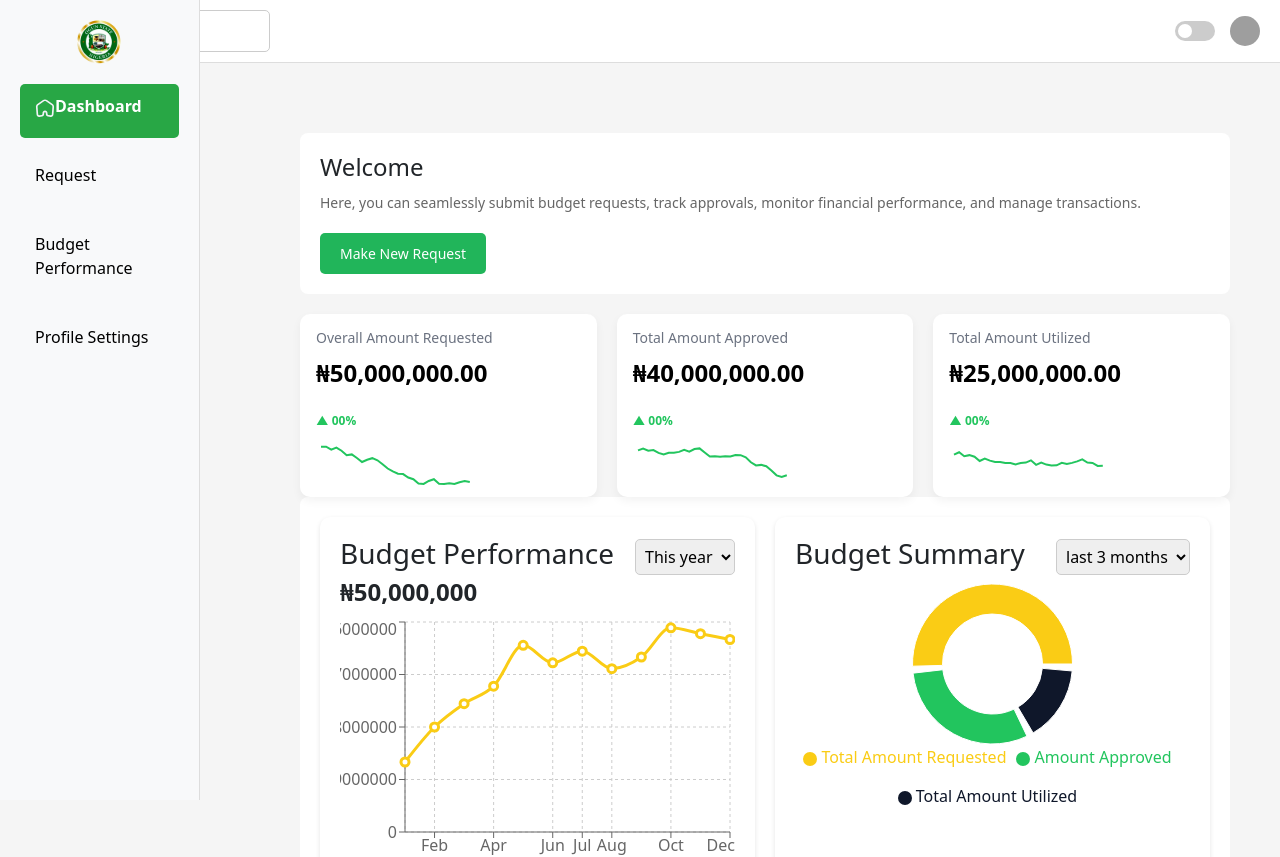
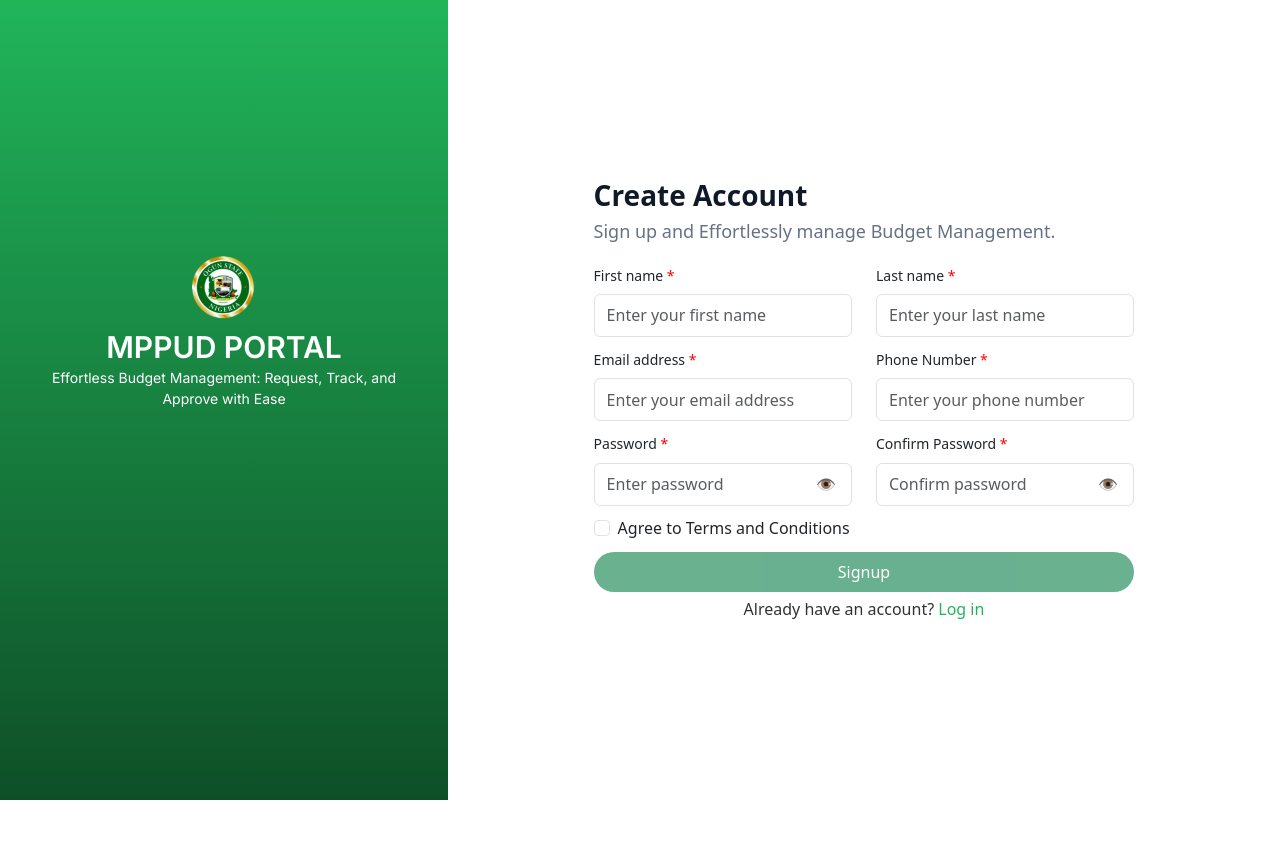
Before and after one commit to BrookesDev/MPPUD-PORTAL, a React (Create React App) app: page / in a window 1280 px wide. Shown: the top 857 px of the page. After the commit the page ends 800 px from the top, so only its background shows below. Built offline with nearby package versions, Linux system fonts and the light colour scheme; grey boxes are pictures that could not be loaded.

Commit message:
async ish fixd

```diff
--- a/package.json
+++ b/package.json
@@ -3,11 +3,12 @@
   "version": "0.1.0",
   "private": true,
   "dependencies": {
+    "@react-native-async-storage/async-storage": "^2.1.2",
     "@testing-library/dom": "^10.4.0",
     "@testing-library/jest-dom": "^6.6.3",
     "@testing-library/react": "^16.2.0",
     "@testing-library/user-event": "^13.5.0",
-    "axios": "^1.8.3",
+    "axios": "^1.8.4",
     "bootstrap": "^5.3.3",
     "isexe": "^3.1.1",
     "react": "^19.0.0",
--- a/src/App.js
+++ b/src/App.js
@@ -27,20 +27,11 @@ function App() {
     <Router>
       <Routes>
         {/* Routes that include the Sidebar */}
-        <Route path="/" element={<Dashboard />} />
+        <Route path="/" element={<Signup />} />
+        <Route path="/dashboard" element={<Dashboard />} />
         <Route
-          path="/request"
-          element={ <Request />
-          }
-        />
-        <Route
-          path="/budget-performance"
-          element={
-            <Layout>
-              <Budget />
-            </Layout>
-          }
-        />
+          path="/request" element={ <Request /> } />
+        <Route path="/budget-performance" element={ <Layout> <Budget /> </Layout> }  />
         <Route
           path="/profile-settings"
           element={
--- a/src/Pages/NewSignup/Login.js
+++ b/src/Pages/NewSignup/Login.js
@@ -4,8 +4,6 @@ import Form from "react-bootstrap/Form";
 import { Link } from "react-router-dom";
 import { Button, Spinner } from "react-bootstrap";
 import { useLocation, useNavigate } from "react-router-dom";
-// import { BASE_URL } from "../api/api";
-// import axios from "axios";
 import Container from "react-bootstrap/Container";
 import Row from "react-bootstrap/Row";
 import Col from "react-bootstrap/Col";
@@ -14,7 +12,9 @@ import slide from "../../Asset/slide.svg"
 import crossedEyeIcon from '../../Asset/crossedEyeIcon.svg';
 import errorIcon from '../../Asset/error.svg';
 import Carousel from "react-bootstrap/Carousel";
-// import AsyncStorage from "@react-native-async-storage/async-storage";
+import { BASE_URL } from "../../API/Api";
+// import localStorage from "@react-native-async-storage/async-storage";
+import axios from "axios";
 // import Swal from "sweetalert2";
 
 
@@ -35,9 +35,9 @@ function Login() {
     setActiveIndex(selectedIndex);
   };
 
-  const handleLogin = () => {
-    navigate('/');
-  }
+  // const handleLogin = () => {
+  //   navigate('/dashboard');
+  // }
 
   const togglePasswordVisibility = () => {
     setShowPassword(!showPassword);
@@ -49,105 +49,105 @@ const handleForgot = () => {
 
 
 
-// const handleLogin = async () => {
-//   setLoading(true);
-//   try {
-//       const response = await axios.post(`${BASE_URL}/login`,
-//           {
-//               email: email,
-//               password: password
-//           }
-//       );
+const handleLogin = async () => {
+  setLoading(true);
+  try {
+      const response = await axios.post(`${BASE_URL}/login`,
+          {
+              email: email,
+              password: password
+          }
+      );
 
-//       const result = response.data?.data?.user?.name;
-//       const cac = response.data?.data?.user?.customer?.cac;
-//       const businessName = response.data?.data?.user?.customer?.business_name;
-//       const add = response.data?.data?.user?.customer?.address;
-//       const incorporationDate = response.data?.data?.user?.customer?.date_incorporated;
-//       const em = response.data?.data?.user?.customer?.email;
-//       const ph = response.data?.data?.user?.customer?.phone;
-//       const st = response.data?.data?.user?.customer?.state;
-//       const lg = response.data?.data?.user?.customer?.lga;
-//       const tin = response.data?.data?.user?.customer?.tin;
-//       const nin = response.data?.data?.user?.customer?.nin;
-//       const gender = response.data?.data?.user?.customer?.gender;
-//       const userType = response.data?.data?.user?.user_type;
-//       const resulth = response.data?.data?.user?.first_name;
-//       const resulthh = response.data?.data?.user?.last_name;
-//       const resultx = response.data?.data?.user?.email;
-//       const resultxx = response.data?.data?.user?.phone;
-//       const address = response.data?.data?.user?.address;
-//       const dob = response.data?.data?.user?.customer?.dob;
-//       const state = response.data?.data?.user?.state;
-//       const results = response.data?.data?.token;
-//       const isFilled = response.data?.data?.user?.is_fill;
-//       const customerImage = response.data?.data?.user?.image;
-//       const customerPicture = response.data?.data?.user?.customer?.picture;
-//       const createdBy = response.data?.data?.user?.created_by;
+      const result = response.data?.data?.user?.name;
+      const cac = response.data?.data?.user?.customer?.cac;
+      const businessName = response.data?.data?.user?.customer?.business_name;
+      const add = response.data?.data?.user?.customer?.address;
+      const incorporationDate = response.data?.data?.user?.customer?.date_incorporated;
+      const em = response.data?.data?.user?.customer?.email;
+      const ph = response.data?.data?.user?.customer?.phone;
+      const st = response.data?.data?.user?.customer?.state;
+      const lg = response.data?.data?.user?.customer?.lga;
+      const tin = response.data?.data?.user?.customer?.tin;
+      const nin = response.data?.data?.user?.customer?.nin;
+      const gender = response.data?.data?.user?.customer?.gender;
+      const userType = response.data?.data?.user?.user_type;
+      const resulth = response.data?.data?.user?.first_name;
+      const resulthh = response.data?.data?.user?.last_name;
+      const resultx = response.data?.data?.user?.email;
+      const resultxx = response.data?.data?.user?.phone;
+      const address = response.data?.data?.user?.address;
+      const dob = response.data?.data?.user?.customer?.dob;
+      const state = response.data?.data?.user?.state;
+      const results = response.data?.data?.token;
+      const isFilled = response.data?.data?.user?.is_fill;
+      const customerImage = response.data?.data?.user?.image;
+      const customerPicture = response.data?.data?.user?.customer?.picture;
+      const createdBy = response.data?.data?.user?.created_by;
 
-//       console.log(response.data?.data?.user?.customer?.picture);
+      console.log(response.data?.data?.user?.customer?.picture);
 
-//       AsyncStorage.setItem('userName', result);
-//       AsyncStorage.setItem('createdBy', createdBy);
-//       AsyncStorage.setItem('businessName', businessName);
-//       AsyncStorage.setItem('customerImage', customerImage);
-//       AsyncStorage.setItem('cac', cac);
-//       AsyncStorage.setItem('gender', gender);
-//       AsyncStorage.setItem('tin', tin);
-//       AsyncStorage.setItem('nin', nin);
-//       AsyncStorage.setItem('add', add);
-//       AsyncStorage.setItem('incorporationDate', incorporationDate);
-//       AsyncStorage.setItem('em', em);
-//       AsyncStorage.setItem('ph', ph);
-//       AsyncStorage.setItem('st', st);
-//       AsyncStorage.setItem('lg', lg);
-//       AsyncStorage.setItem('userType', userType);
-//       AsyncStorage.setItem('firstName', resulth);
-//       AsyncStorage.setItem('secondName', resulthh);
-//       AsyncStorage.setItem('userToken', results);
-//       AsyncStorage.setItem('userEmail', resultx);
-//       AsyncStorage.setItem('userPhone', resultxx);
-//       AsyncStorage.setItem('userAddress', address);
-//       AsyncStorage.setItem('dateOfBirth', dob);
-//       AsyncStorage.setItem('stateOfOrigin', state);
-//       AsyncStorage.setItem('isFilledState', isFilled);
-//       AsyncStorage.setItem('customerPicture', customerPicture);
+      localStorage.setItem('userName', result);
+      localStorage.setItem('createdBy', createdBy);
+      localStorage.setItem('businessName', businessName);
+      localStorage.setItem('customerImage', customerImage);
+      localStorage.setItem('cac', cac);
+      localStorage.setItem('gender', gender);
+      localStorage.setItem('tin', tin);
+      localStorage.setItem('nin', nin);
+      localStorage.setItem('add', add);
+      localStorage.setItem('incorporationDate', incorporationDate);
+      localStorage.setItem('em', em);
+      localStorage.setItem('ph', ph);
+      localStorage.setItem('st', st);
+      localStorage.setItem('lg', lg);
+      localStorage.setItem('userType', userType);
+      localStorage.setItem('firstName', resulth);
+      localStorage.setItem('secondName', resulthh);
+      localStorage.setItem('userToken', results);
+      localStorage.setItem('userEmail', resultx);
+      localStorage.setItem('userPhone', resultxx);
+      localStorage.setItem('userAddress', address);
+      localStorage.setItem('dateOfBirth', dob);
+      localStorage.setItem('stateOfOrigin', state);
+      localStorage.setItem('isFilledState', isFilled);
+      localStorage.setItem('customerPicture', customerPicture);
 
-//       if (isFilled === "0") {
-//         navigate('/complete_your_registration');
-//       } else if (isFilled === "1") {
-//         navigate('/dashboard');
-//       }
+      if (isFilled === "0") {
+        navigate('/complete_your_registration');
+      } else if (isFilled === "1") {
+        navigate('/dashboard');
+      }
 
 
-//   } catch (error) {
-//     let errorMessage = 'An error occurred. Please try again.';
-//     if (error.response && error.response.data && error.response.data.message) {
-//       if (typeof error.response.data.message === 'string') {
-//         errorMessage = error.response.data.message;
-//       } else if (Array.isArray(error.response.data.message)) {
-//         errorMessage = error.response.data.message.join('; ');
-//       } else if (typeof error.response.data.message === 'object') {
-//         errorMessage = JSON.stringify(error.response.data.message);
-//       }
-//       setErrorMessage(JSON.stringify(error.response.data.message));
-//       setShowErrorMessage(true);
+  } catch (error) {
+    let errorMessage = 'An error occurred. Please try again.';
+    if (error.response && error.response.data && error.response.data.message) {
+      if (typeof error.response.data.message === 'string') {
+        errorMessage = error.response.data.message;
+      } else if (Array.isArray(error.response.data.message)) {
+        errorMessage = error.response.data.message.join('; ');
+      } else if (typeof error.response.data.message === 'object') {
+        errorMessage = JSON.stringify(error.response.data.message);
+      }
+      setErrorMessage(JSON.stringify(error.response.data.message));
+      setShowErrorMessage(true);
 //       // Swal.fire({
 //       //   icon: 'error',
 //       //   title: 'Failed',
 //       //   text: JSON.stringify(error.response.data.message),
 //       // });
-//     }
-//   } finally {
-//       setLoading(false);
-//   }
-// }
+    }
+  } finally {
+      setLoading(false);
+  }
+}
 
-// const handleKeyPress = (e) => {
-//   if (e.key === 'Enter' && !isButtonDisabled) {
-//       handleLogin();
-//   }
-// };
+const handleKeyPress = (e) => {
+  if (e.key === 'Enter' && !isButtonDisabled) {
+      handleLogin();
+  }
+};
 
 const handleEmail = (e) => {
   setEmail(e.target.value);
@@ -215,7 +215,7 @@ const handleLogin2 = () => {
                     </Form.Group>
                     <Form.Group>
                         <Form.Label className={classes.inputLabel}>Password</Form.Label>
-                        <Form.Control onChange={handlePassword} type={showPassword ? 'text' : 'password'} placeholder="Enter password" className={classes.inputField}/>
+                        <Form.Control onChange={handlePassword} type={showPassword ? 'text' : 'password'} placeholder="Enter password" className={classes.inputField} onKeyPress={handleKeyPress}/>
                         <button
                                 type="button"
                                 style={{
```
Also changed, not shown: 1 other file (tests, documents, lock files or other folders).
